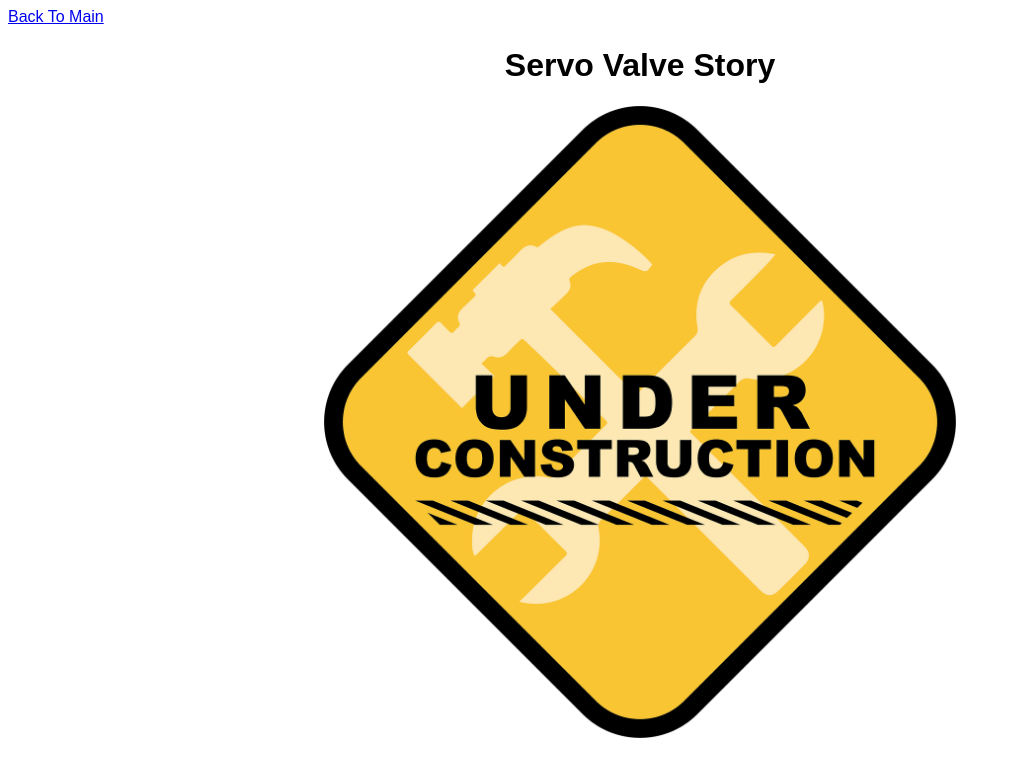
After one commit to rhubarb0130/josie_website, a Flask app: page /servo_valve in a window 1280 px wide. The commit adds this page. Shown: the top 777 px of the page, without its empty margins (0-1010 px from the left). Run offline with Flask 2, Linux system fonts and the light colour scheme.

Commit message:
Add pages

```diff
--- a/app.py
+++ b/app.py
@@ -15,6 +15,8 @@ app = Flask(__name__)
 # Main Navigation
 app.add_url_rule(_routes['main_index'], view_func=MainIndex.as_view('main_index'))
 app.add_url_rule(_routes['atta_connect'], view_func=AttaConnect.as_view('atta_connect'))
+app.add_url_rule(_routes['servo_valve'], view_func=ServoValve.as_view('servo_valve'))
+app.add_url_rule(_routes['modular_control'], view_func=ModularControl.as_view('modular_control'))
 app.add_url_rule(_routes['success_stories'], view_func=SucessStories.as_view('success_stories'))
 
 # downloads
--- a/routes.json
+++ b/routes.json
@@ -1,6 +1,8 @@
 {
   "main_index": "/",
   "atta_connect": "/atta_connect",
+  "servo_valve": "/servo_valve",
+  "modular_control": "/modular_control",
   "success_stories": "/success_stories",
   "about_me": "/about_me",
   "DOWNLOAD ROUTES": "****************** BELOW ARE ALL THE DOWNLOAD ROUTES ******************************************",
--- a/templates/Main_Index.html
+++ b/templates/Main_Index.html
@@ -44,7 +44,7 @@
     <p>Leverage agile frameworks to provide a robust synopsis for high level overviews. Iterative approaches to
         corporate strategy foster collaborative thinking to further the overall value proposition. Organically
         grow the holistic world view of disruptive innovation via workplace diversity and empowerment.</p>
-    <a href="{{servo_control}}">
+    <a href="{{servo_valve}}">
     <div class="icon_panel">
         <img class="icon_content" style="margin:0px 0px 0px 0px; padding-left:45px; width:75%;" src="static/images/servo_valve.png" alt="ATTAconnect">
     </div>
@@ -55,9 +55,9 @@
     <p>Leverage agile frameworks to provide a robust synopsis for high level overviews. Iterative approaches to
         corporate strategy foster collaborative thinking to further the overall value proposition. Organically
         grow the holistic world view of disruptive innovation via workplace diversity and empowerment.</p>
-    <a href="{{mcs}}">
+    <a href="{{modular_control}}">
     <div class="icon_panel">
-        <img class="icon_content" src="static/images/ATTAconnect_tm.png" alt="ATTAconnect">
+        <img class="icon_content" style="margin-top:10px;" src="static/images/Modular_control_system_tm.png" alt="ATTAconnect">
     </div>
     </a>
 </div>
--- /dev/null
+++ b/templates/servo_valve.html
@@ -0,0 +1,15 @@
+<!DOCTYPE html>
+<html lang="en">
+<head>
+    <meta charset="UTF-8">
+    <title>Servo Valve Story</title>
+    <link rel="stylesheet" type="text/css" href="{{ url_for('static',filename='styles/mainstyle.css') }}">
+     <link rel="shortcut icon" type="image/png" href="static/images/ATTA_Bulb.png">
+</head>
+<body>
+<a href="{{main}}">Back To Main</a>
+<h1>Servo Valve Story</h1>
+
+<img style="width:50%; margin-left:25%;" src="static/images/under-construction.png">
+</body>
+</html>
--- a/web_pages/main_navigation.py
+++ b/web_pages/main_navigation.py
@@ -18,7 +18,9 @@ class MainIndex(View):
             return render_template('Main_Index.html',
                                    cv_download=_routes['josie_cv'],
                                    success_stories=_routes['success_stories'],
-                                   atta_connect=_routes['atta_connect']
+                                   atta_connect=_routes['atta_connect'],
+                                   servo_valve=_routes['servo_valve'],
+                                   modular_control=_routes['modular_control']
                                    )
 
 
@@ -37,4 +39,20 @@ class AttaConnect(View):
     def dispatch_request(self):
 
         if request.method == 'GET':
-            return 'ATTAconnect'
+            return render_template('atta_connect.html', main='/')
+
+
+class ServoValve(View):
+    methods = ['GET']
+
+    def dispatch_request(self):
+        if request.method == 'GET':
+            return render_template('servo_valve.html', main='/')
+
+
+class ModularControl(View):
+    methods = ['GET']
+
+    def dispatch_request(self):
+        if request.method == 'GET':
+            return render_template('modular_control.html', main='/')
```
Also changed, not shown: templates/atta_connect.html (added, +15 -0 lines), templates/modular_control.html (added, +15 -0 lines), static/images/Modular_control_system_tm.png (added), static/images/under-construction.png (added).
